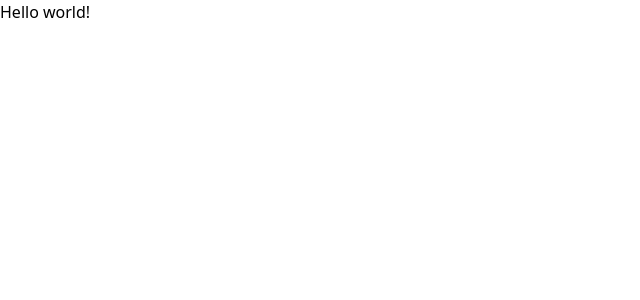
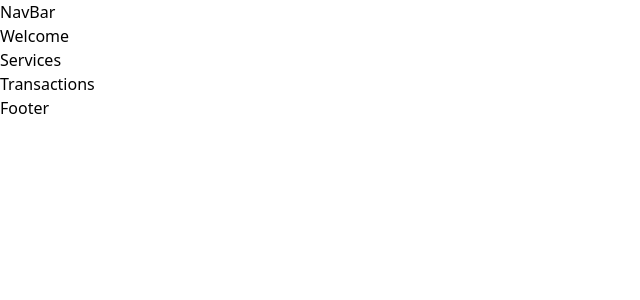
Before and after one commit to nikhilrana884/Blockchain-Wallet-Web-App-Web-3.0-, a React (Vite) app in the folder client/: page / in a window 1280 px wide. Shown: the top 300 px of the page, without its empty margins (0-640 px from the left). Built offline with nearby package versions, Linux system fonts and the light colour scheme.

Commit message:
Added Components
 Added Components like Navbar Footer etc

```diff
--- a/client/src/App.jsx
+++ b/client/src/App.jsx
@@ -1,11 +1,17 @@
+import { Navbar, Welcome, Footer, Services, Transactions } from './components';
 
 const App = () => {
 
   return (
-    <div className="App">
-      <h1 className="text-3xl font-bold underline">
-        Hello world!
-      </h1>
+    <div className="min-h-screen">
+        <div className='gradient-bg-welcome'>
+          <Navbar />
+          <Welcome />
+
+        </div>
+        <Services />
+        <Transactions />
+        <Footer />
     </div>
   )
 }
--- /dev/null
+++ b/client/src/components/Footer.jsx
@@ -0,0 +1,8 @@
+const Footer = () => {
+    return (
+        <h1>
+            Footer
+        </h1>
+    );
+}
+export default Footer;
--- /dev/null
+++ b/client/src/components/Loader.jsx
@@ -0,0 +1,8 @@
+const Loader = () => {
+    return (
+        <h1>
+            Loader
+        </h1>
+    );
+}
+export default Loader;
--- /dev/null
+++ b/client/src/components/Navbar.jsx
@@ -0,0 +1,8 @@
+const NavBar = () => {
+    return (
+        <h1>
+            NavBar
+        </h1>
+    );
+}
+export default NavBar;
--- /dev/null
+++ b/client/src/components/Services.jsx
@@ -0,0 +1,8 @@
+const Services = () => {
+    return (
+        <h1>
+            Services
+        </h1>
+    );
+}
+export default Services;
--- /dev/null
+++ b/client/src/components/Transactions.jsx
@@ -0,0 +1,8 @@
+const Transactions = () => {
+    return (
+        <h1>
+            Transactions
+        </h1>
+    );
+}
+export default Transactions;
--- /dev/null
+++ b/client/src/components/Welcome.jsx
@@ -0,0 +1,8 @@
+const Welcome = () => {
+    return (
+        <h1>
+            Welcome
+        </h1>
+    );
+}
+export default Welcome;
--- /dev/null
+++ b/client/src/components/index.js
@@ -0,0 +1,6 @@
+export { default as Loader } from './Loader';
+export { default as Navbar } from './Navbar';
+export { default as Footer } from './Footer';
+export { default as Welcome } from './Welcome';
+export { default as Transactions } from './Transactions';
+export { default as Services } from './Services';
```
Also changed, not shown: 1 other file (tests, documents, lock files or other folders).
